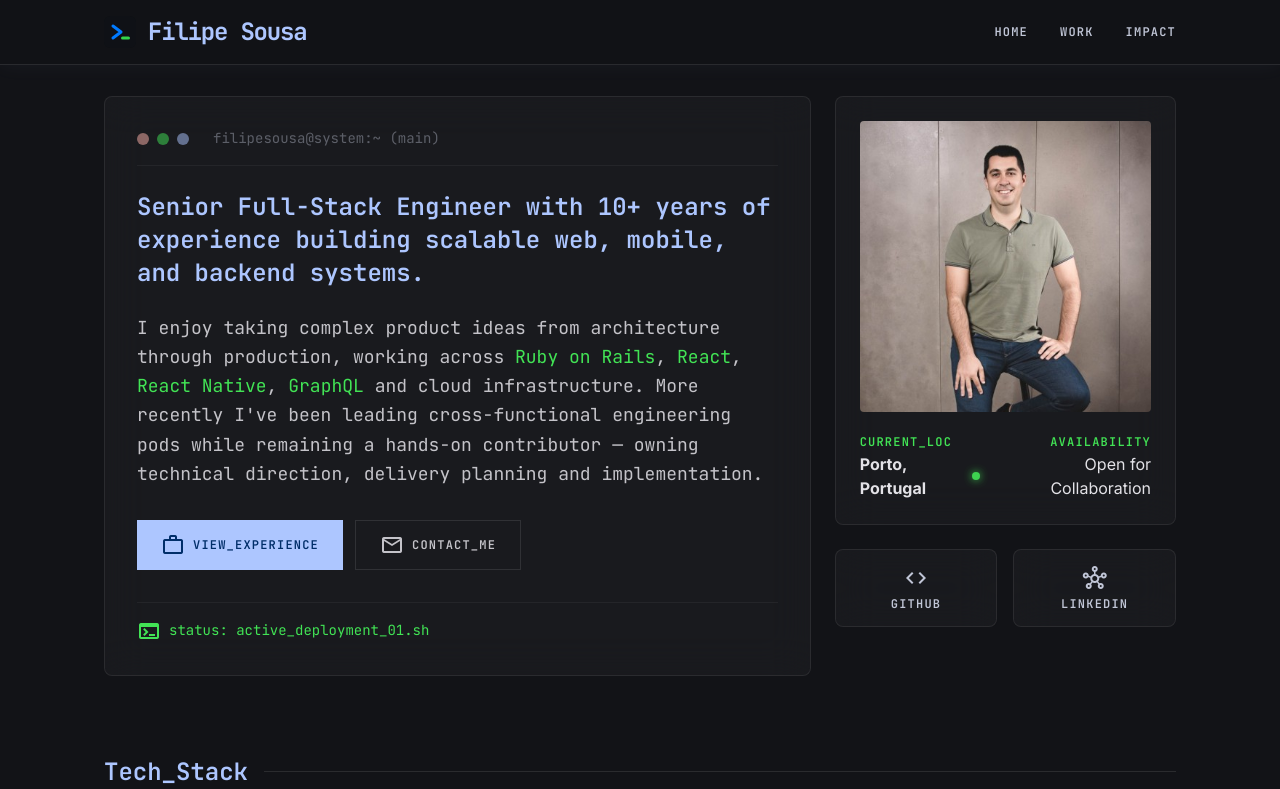
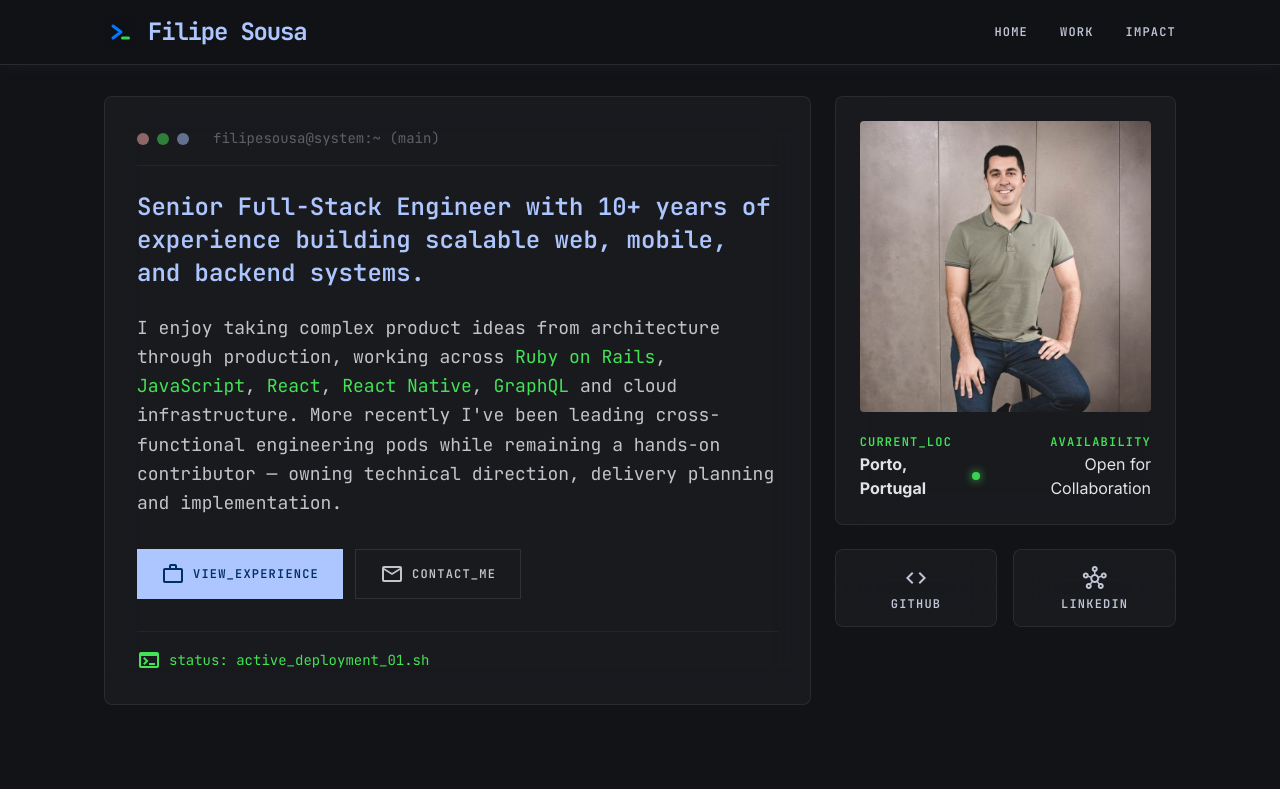
Before and after one commit to filipeperdigaosousa/filipeperdigaosousa.github.io, a Next.js app: page / in a window 1280 px wide. Shown: the top 789 px of the page. Built offline with nearby package versions, Linux system fonts and the light colour scheme.

Commit message:
content: add JavaScript to stack mention on home tagline

```diff
--- a/src/app/page.tsx
+++ b/src/app/page.tsx
@@ -33,6 +33,7 @@ export default function HomePage() {
                 I enjoy taking complex product ideas from architecture
                 through production, working across{" "}
                 <span className="text-secondary">Ruby on Rails</span>,{" "}
+                <span className="text-secondary">JavaScript</span>,{" "}
                 <span className="text-secondary">React</span>,{" "}
                 <span className="text-secondary">React Native</span>,{" "}
                 <span className="text-secondary">GraphQL</span>
```
